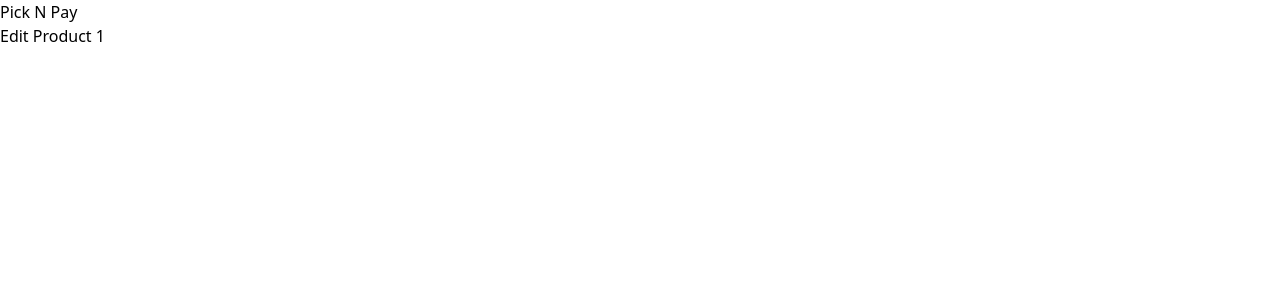
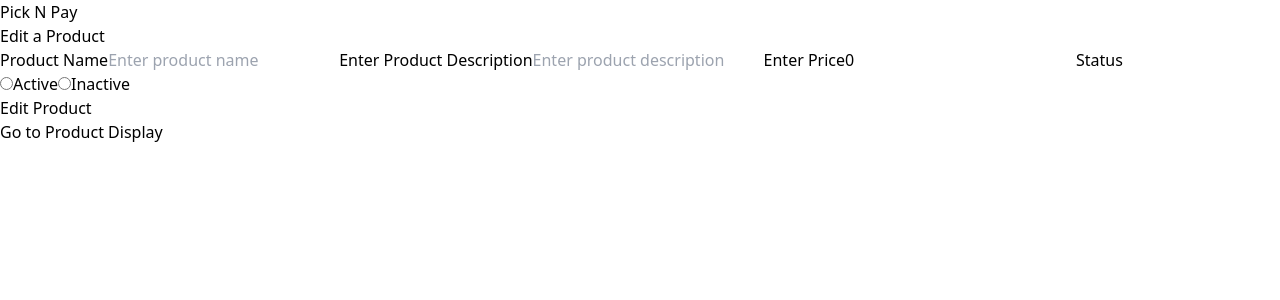
Before and after one commit to AishwaryaSubash/product-frontend, a React (Vite) app: page /editproduct/1 in a window 1280 px wide. Shown: the top 300 px of the page. Built offline with nearby package versions, Linux system fonts and the light colour scheme.

Commit message:
error and success messages tb displayed

```diff
--- a/src/pages/AddProduct.jsx
+++ b/src/pages/AddProduct.jsx
@@ -29,8 +29,10 @@
 
   const handleSubmit = async (e) => {
     e.preventDefault();
-    console.log(formData);
-    console.log(token);
+    // console.log(formData);
+    // console.log(token);
+
+    try {
       const response = await axios.post(
         "http://localhost:3000/product/add",
         {
@@ -44,7 +46,13 @@
           },
         }
       );
-    console.log(response.data);
+      if (response.data.added) {
+        console.log(response.data.product);
+      }
+    } catch (error) {
+      console.log(error);
+      console.error("There was a problem with the request:", error.message);
+    }
   };
 
   return (
--- a/src/pages/EditProduct.jsx
+++ b/src/pages/EditProduct.jsx
@@ -1,34 +1,140 @@
-import { useParams } from "react-router-dom";
-import { useEffect, useState } from "react";
-import { products } from "../assets/products";
+import { useState, useContext, useEffect } from "react";
+import { Link, useParams } from "react-router-dom";
+import axios from "axios";
+import { SessionContext } from "./../App";
+// import PropTypes from "prop-types";
 
 const EditProduct = () => {
+  const { token } = useContext(SessionContext);
   const { productId } = useParams();
+
   const [formData, setFormData] = useState({
-    name: "",
-    desc: "",
+    id: "",
+    productname: "",
+    productdesc: "",
     status: "",
     price: 0,
   });
 
   useEffect(() => {
-    products.forEach((item) => {
-      if (item.id === productId) {
-        setFormData({
-          name: item.product_name,
-          desc: item.product_description,
-          status: item.status,
-          price: item.price,
-        });
+    console.log(productId);
+  });
+
+  const handleChange = (e) => {
+    const { name, value } = e.target;
+    if (name === "price") {
+      setFormData((prevData) => ({
+        ...prevData,
+        price: Number(value),
+        id: productId,
+      }));
+    }
+    setFormData((prevData) => ({
+      ...prevData,
+      [name]: value,
+    }));
+  };
+
+  const handleSubmit = async (e) => {
+    e.preventDefault();
+    // console.log(formData);
+    // console.log(token);
+
+    try {
+      const response = await axios.post(
+        "http://localhost:3000/product/edit",
+        {
+          ...formData,
+          price: Number(formData.price),
+        },
+        {
+          headers: {
+            // "Content-Type": "application/json",
+            Authorization: "Bearer " + token,
+          },
+        }
+      );
+      if (response.data.edited) {
+        console.log(response.data.product);
       }
-    });
-    setTimeout(console.log(formData), 2000);
-  }, [productId]);
+    } catch (error) {
+      console.log(error);
+      console.error("There was a problem with the request:", error.message);
+    }
+  };
 
   return (
-    <div className="mt-[90px]">
-      <p>Edit Product {productId}</p>
+    <div className="mt-[70px] flex flex-col items-center gap-2">
+      <p className="text-center text-2xl font-bold my-8">Edit a Product</p>
+      <form className="w-fit p-4 grid grid-cols-2 gap-4 items-center justify-between bg-slate-600 rounded-lg">
+        <label>Product Name</label>
+        <input
+          type="text"
+          name="productname"
+          value={formData.name}
+          onChange={handleChange}
+          placeholder="Enter product name"
+          className="p-2 rounded-md"
+        />
+
+        <label>Enter Product Description</label>
+        <input
+          type="text"
+          name="productdesc"
+          value={formData.desc}
+          onChange={handleChange}
+          placeholder="Enter product description"
+          className="p-2 rounded-md"
+        />
+
+        <label>Enter Price</label>
+        <input
+          type="number"
+          name="price"
+          value={formData.price}
+          onChange={handleChange}
+          placeholder="Enter price"
+          className="p-2 rounded-md"
+        />
+
+        <label>Status</label>
+        <div className="w-full flex gap-2 items-center justify-between">
+          <label>
+            <input
+              type="radio"
+              name="status"
+              value="active"
+              checked={formData.status === "active"}
+              onChange={handleChange}
+              required
+            />
+            Active
+          </label>
+          <label>
+            <input
+              type="radio"
+              name="status"
+              value="inactive"
+              checked={formData.status === "inactive"}
+              onChange={handleChange}
+              required
+            />
+            Inactive
+          </label>
+        </div>
+        <button
+          onClick={handleSubmit}
+          type="submit"
+          className="col-span-2 justify-self-center w-fit py-2 px-4 m-4 bg-red-400 rounded-xl"
+        >
+          Edit Product
+        </button>
+      </form>
+      <Link to="/displayproduct" className="underline">
+        Go to Product Display
+      </Link>
     </div>
   );
 };
+
 export default EditProduct;
--- a/src/pages/ProductDisplay.jsx
+++ b/src/pages/ProductDisplay.jsx
@@ -18,8 +18,10 @@
             Authorization: "Bearer " + token,
           },
         });
-        console.log(response.data);
-        setProducts(response.data);
+        if (response.data.fetched) {
+          console.log(response.data.products);
+          setProducts(response.data.products);
+        }
       } catch (error) {
         console.log(error);
         console.error("There was a problem with the request:", error.message);
@@ -83,7 +85,7 @@
                   <p>Rs. {item.price}</p>
                 </div>
                 <Link
-                  to="/editproduct"
+                  to={`/editproduct/${item.id}`}
                   className="bg-black rounded-full text-white p-2
                   cursor-pointer"
                 >
```
Lines whose indentation alone changed are shown as unchanged.
